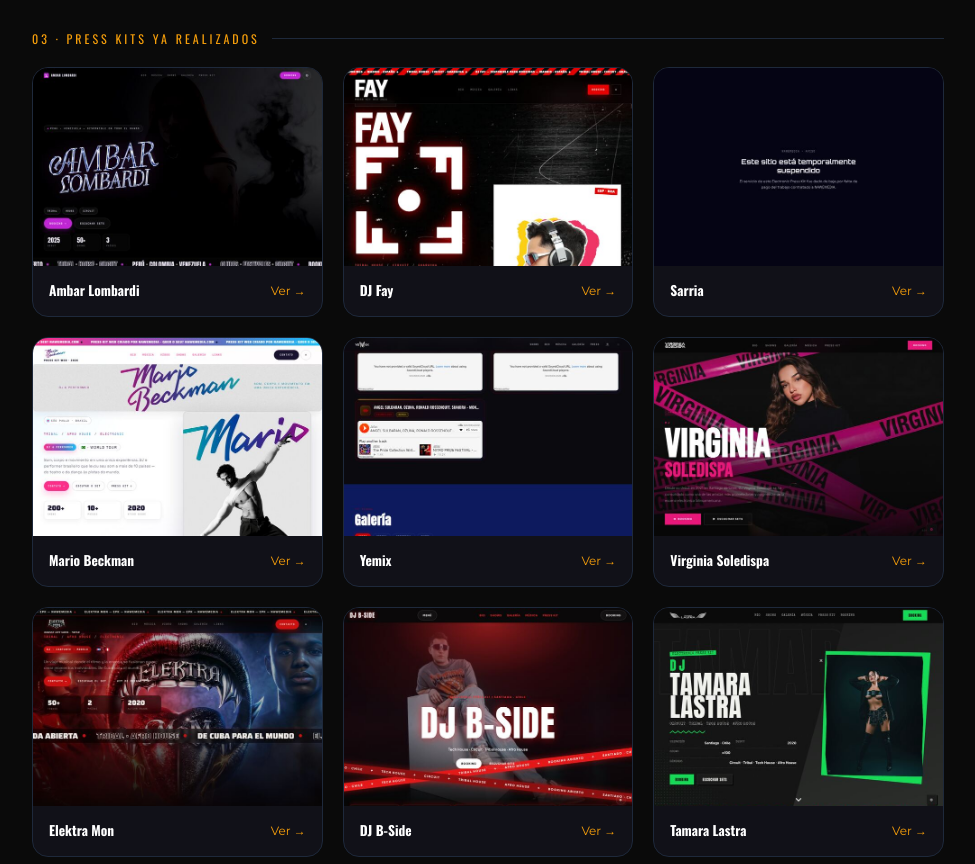
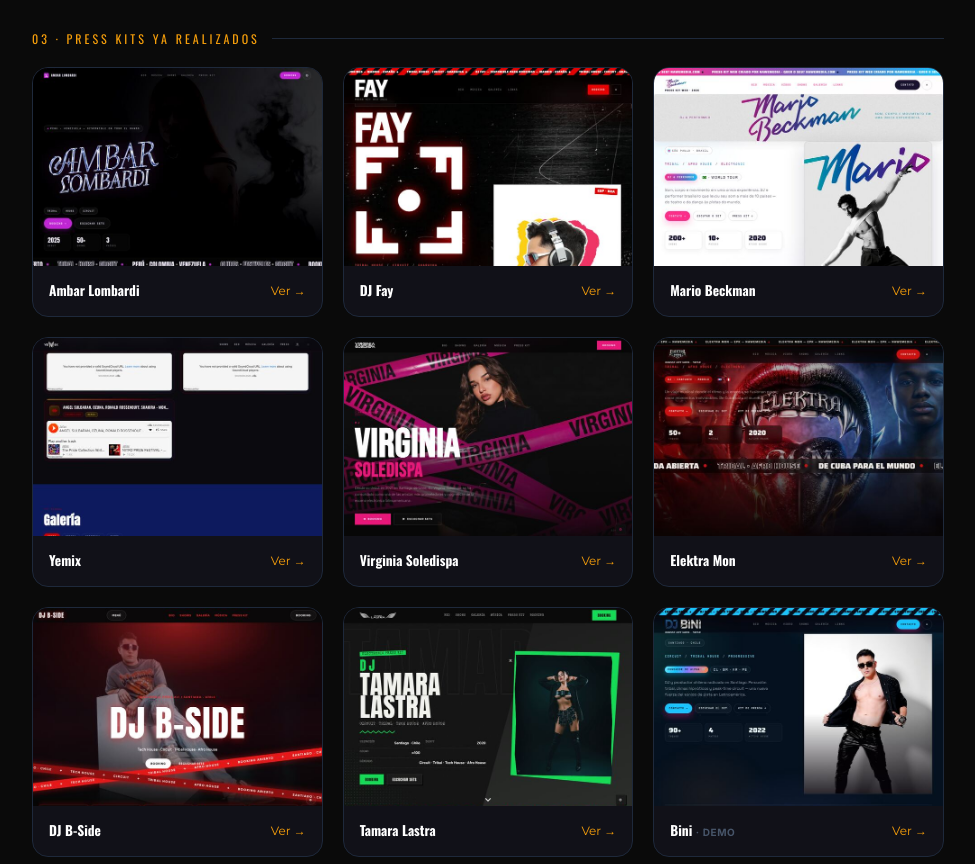
Before and after one commit to Nawemediagmail/NAWEMEDIA-WEB, a plain HTML site: page sitio/electronic-press-kit/index.html in a window 1280 px wide. Shown: the part 1500-2364 px from the top of the page, without its empty margins (152-1127 px from the left). Drawn offline with nearby package versions, Linux system fonts and the light colour scheme.

Commit message:
Sacar a Sarria de la galería de /electronic-press-kit/ (#63)
Se elimina la tarjeta y su miniatura. El press kit y su dominio no se tocan.


Claude-Session: https://claude.ai/code/session_01ChzwUv5KJk4DQ3WC8APiQw

Co-authored-by: Claude <noreply@anthropic.com>

```diff
--- a/sitio/electronic-press-kit/index.html
+++ b/sitio/electronic-press-kit/index.html
@@ -360,11 +360,6 @@
       <div class="epk-info"><span class="epk-name">DJ Fay</span><span class="epk-arrow">Ver →</span></div>
     </a>
 
-    <a class="epk-card" href="https://djsarria.com/" target="_blank" rel="noopener">
-      <div class="epk-thumb"><img src="thumbs/dj-sarria.jpg" alt="Press kit de Sarria" loading="lazy"></div>
-      <div class="epk-info"><span class="epk-name">Sarria</span><span class="epk-arrow">Ver →</span></div>
-    </a>
-
     <a class="epk-card" href="https://mariobeckman.nawemedia.com/" target="_blank" rel="noopener">
       <div class="epk-thumb"><img src="thumbs/mario-beckman.jpg" alt="Press kit de Mario Beckman" loading="lazy"></div>
       <div class="epk-info"><span class="epk-name">Mario Beckman</span><span class="epk-arrow">Ver →</span></div>
```
Also changed, not shown: sitio/electronic-press-kit/thumbs/dj-sarria.jpg (deleted).
